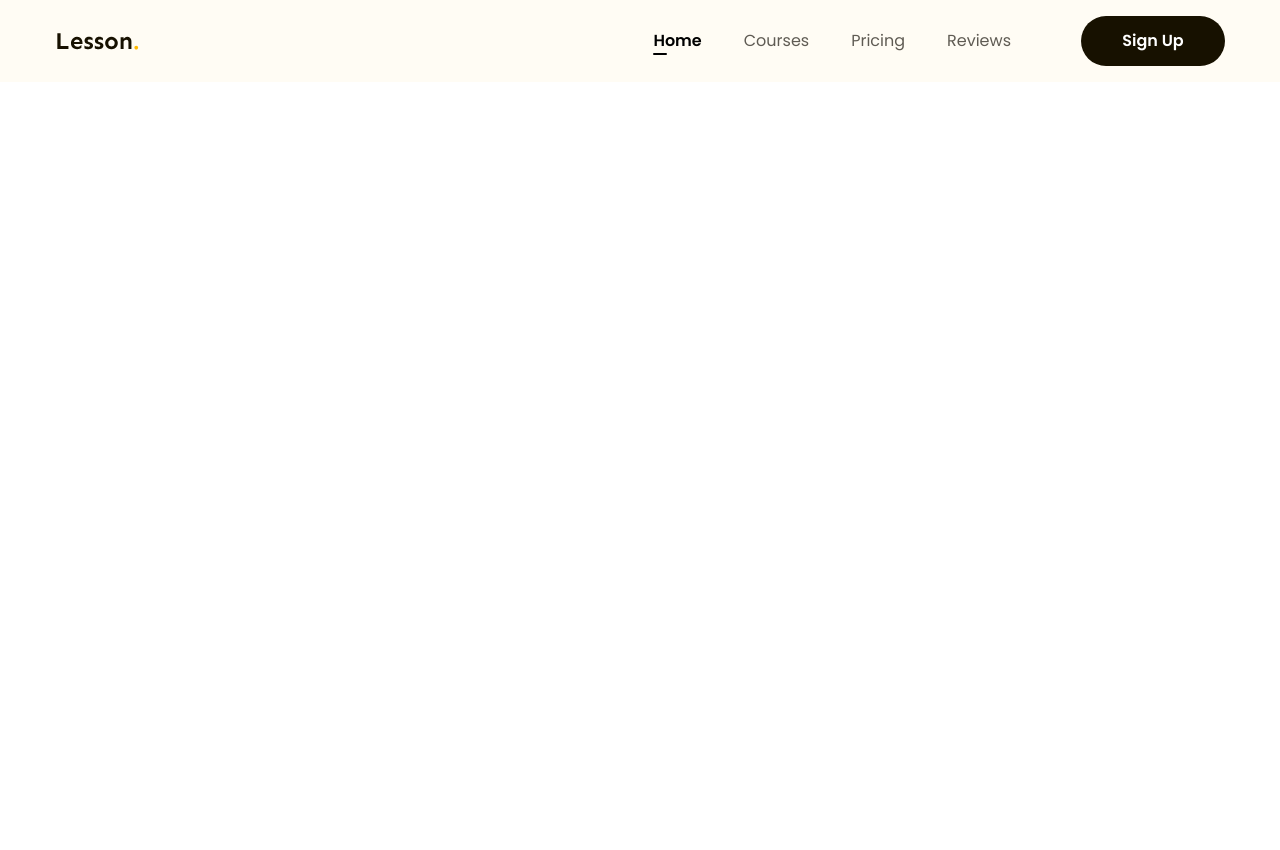
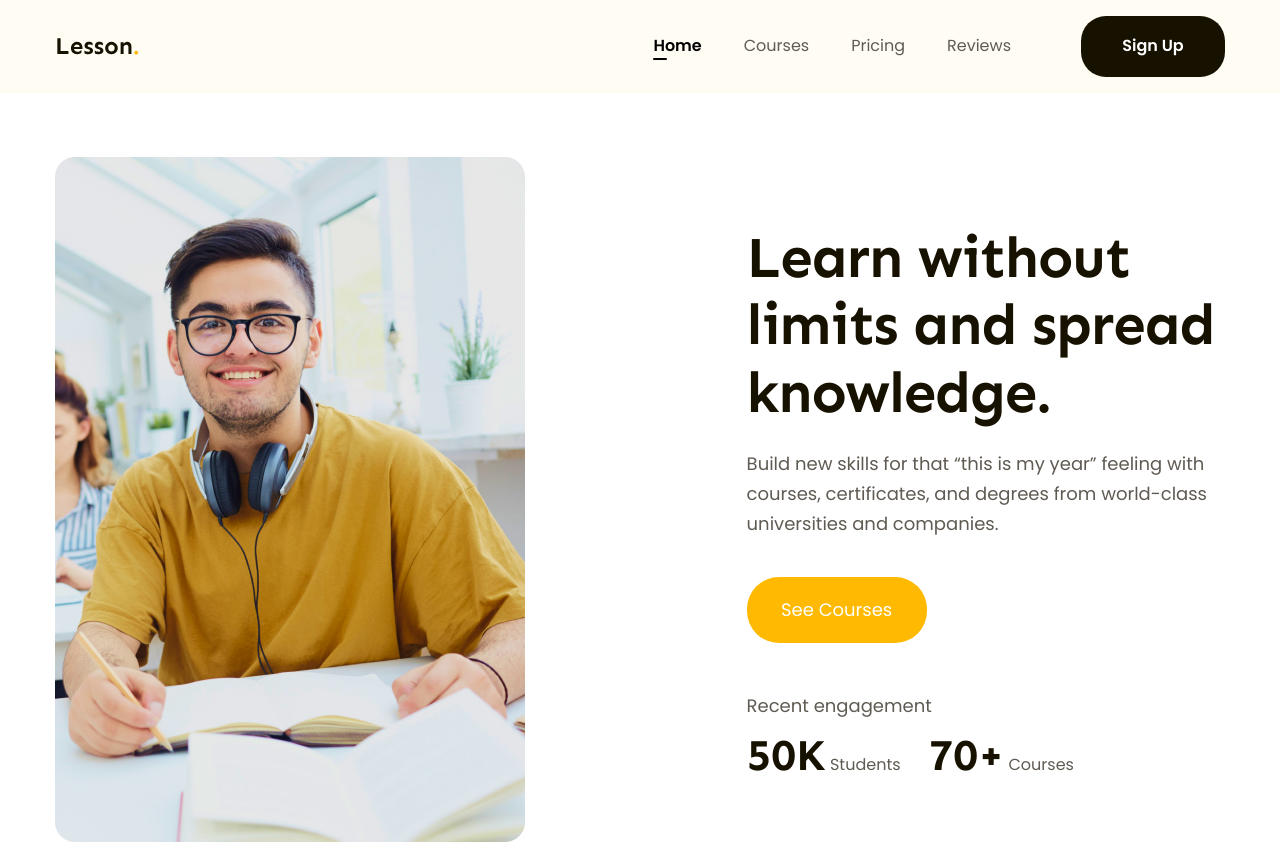
Before and after one commit to plnkhanh1609/f8-pj2, a plain HTML site: page index.html in a window 1280 px wide. Before the commit the page ends 800 px from the top, so only its background shows below. Drawn offline with Linux system fonts and the light colour scheme.

Commit message:
base hero

```diff
--- a/assets/css/style.css
+++ b/assets/css/style.css
@@ -7,6 +7,9 @@ html {
 body {
     font-family: "Poppins", "sans-serif";
     font-size: 1.6rem;
+    font-weight: 400;
+    line-height: 1.67;
+    color: #5f5b53;
 }
 html,
 body {
@@ -20,6 +23,11 @@ body {
 }
 a {
     text-decoration: none;
+}
+h1,
+h2 {
+    font-family: "Sen";
+    font-weight: 700;
 }
 .d-flex {
     display: flex;
@@ -42,7 +50,7 @@ a {
     padding: 16px 0;
     position: sticky;
     top: 0px;
-    background: #FFFCF4;;
+    background: #fffcf4;
 }
 .header ul {
     gap: 42px;
@@ -53,25 +61,22 @@ a {
 }
 
 .block__nav li a {
-    font-weight: 400;
     line-height: 1.75;
     color: #5f5b53;
 }
-.block__nav li a:hover{
+.block__nav li a:hover {
     color: #000;
-
 }
-.block__nav li:first-child{
-
+.block__nav li:first-child {
     position: relative;
 }
-.block__nav li:first-child a{
+.block__nav li:first-child a {
     font-weight: 600;
     color: #000;
 }
-.block__nav li:first-child a::after{
+.block__nav li:first-child a::after {
     position: absolute;
-    content: '';
+    content: "";
     width: 14px;
     height: 2px;
     background: #000;
@@ -86,3 +91,56 @@ a {
     color: #ffffff;
     padding: 17px 16px;
 }
+
+/* Hero */
+.hero {
+    margin-top: 64px;
+}
+.hero__img__block {
+    width: 48%;
+}
+.hero__infor {
+    margin-top: auto;
+    margin-bottom: auto;
+    width: 52%;
+    padding-left: 130px;
+}
+.hero__title {
+    font-size: 5.8rem;
+    line-height: 1.17;
+    /* or 117% */
+    letter-spacing: -0.02em;
+    color: #171100;
+}
+.hero__sub-title {
+    margin-top: 22px;
+    font-size: 1.8rem;
+    line-height: 1.67;
+    /* or 167% */
+    color: #5f5b53;
+}
+.hero__cta__group {
+    margin-top: 38px;
+}
+.hero__cta__btn {
+    width: 180px;
+    background: #ffb900;
+    font-size: 1.8rem;
+    border-radius: 32px;
+}
+.hero__desc {
+    margin-top: 48px;
+    font-size: 1.8rem;
+}
+.hero__stats {
+    margin-top: 8px;
+    column-gap: 28px;
+}
+.hero__stats_qty {
+    font-family: "Sen";
+    font-weight: 700;
+    font-size: 4.4rem;
+    line-height: 1.23;
+    /* identical to box height, or 123% */
+    color: #171100;
+}
--- a/index.html
+++ b/index.html
@@ -36,7 +36,37 @@
         </header>
         <main>
             <div class="hero">
-                <div class="content"></div>
+                <div class="content d-flex">
+                    <div class="hero__img__block">
+                        <img src="./assets/img/guy-lesson 1.png" alt="" />
+                        <div class="hero__summary"></div>
+                    </div>
+                    <div class="hero__infor">
+                        <h1 class="hero__title">
+                            Learn without limits and spread knowledge.
+                        </h1>
+                        <p class="hero__sub-title">
+                            Build new skills for that “this is my year” feeling
+                            with courses, certificates, and degrees from
+                            world-class universities and companies.
+                        </p>
+                        <div class="row hero__cta__group d-flex">
+                            <a href="#!" class="btn hero__cta__btn"
+                                >See Courses</a
+                            >
+                        </div>
+                        <p class="hero__desc">Recent engagement</p>
+                        <div class="row hero__stats d-flex">
+                            <p>
+                                <span class="hero__stats_qty">50K</span>
+                                Students
+                            </p>
+                            <p>
+                                <span class="hero__stats_qty">70+</span> Courses
+                            </p>
+                        </div>
+                    </div>
+                </div>
             </div>
             <div class="courses">
                 <div class="content"></div>
```
Also changed, not shown: assets/img/guy-lesson 1.png (added).
